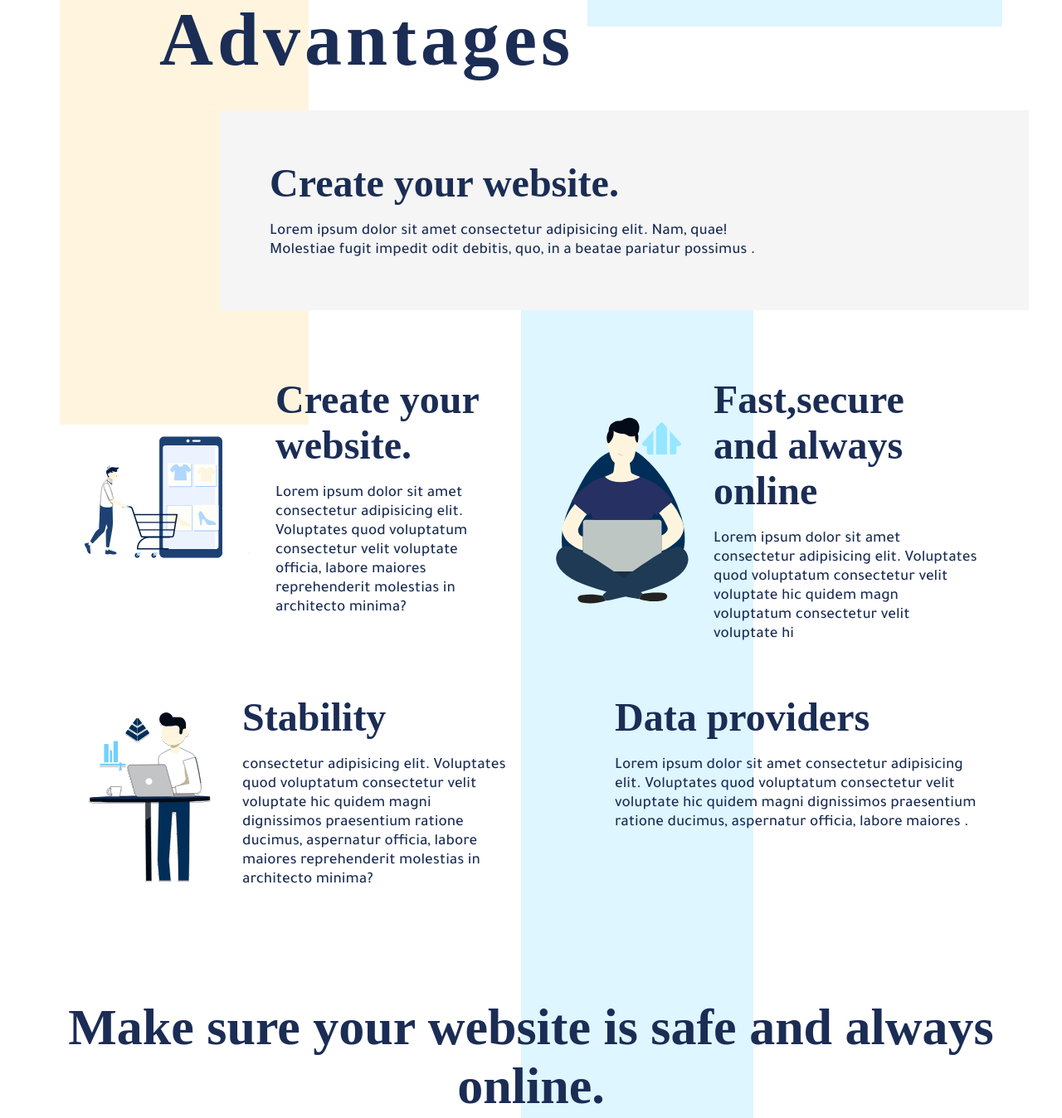
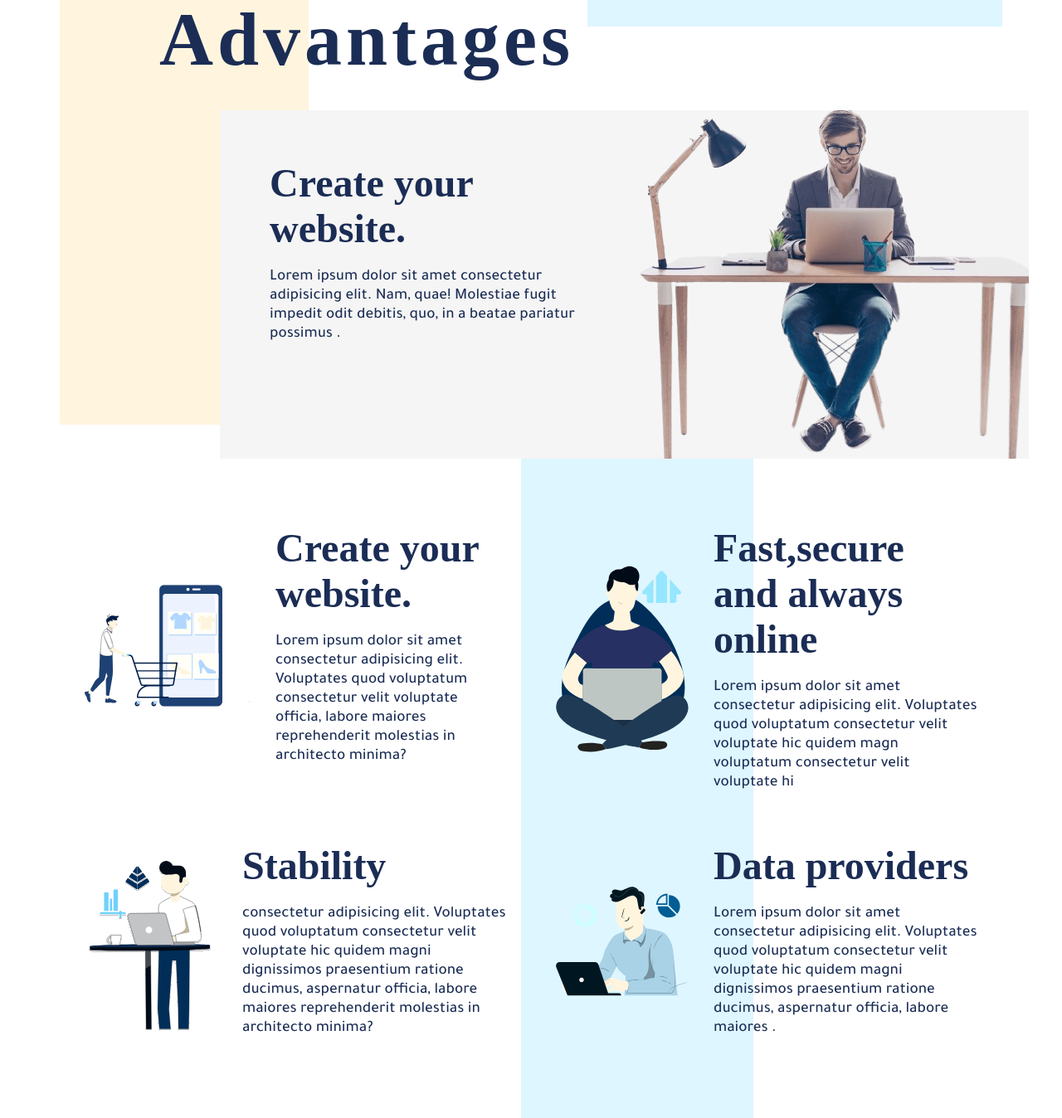
Before and after one commit to Ahmed-Eldalatony/Sky-Host, a plain HTML site: page index.html in a window 1280 px wide. Shown: the part 2709-4057 px from the top of the page at 83% size. Drawn offline with Linux system fonts and the light colour scheme; the site is published under a folder, as on GitHub Pages, so addresses that start at the root find nothing; a web font is replaced by a local one.

Commit message:
Add files via upload

```diff
--- a/index.html
+++ b/index.html
@@ -33,7 +33,7 @@
                 <li><a href="#">Dedicated servers </a></li>
                 <li><a href="#">VPS hosting </a></li>
                 <li><a href="#">Shared hosting </a></li>
-                <li><a href="#domains">Domains</a></li>
+                <li><a href="#">Domains</a></li>
                 <li class="bar"></li>
                 <li><a href="#">About us </a></li>
                 <li><a href="#">Contact</a></li>
@@ -153,7 +153,7 @@
         <h3>Create your website.</h3>
         <p>Lorem ipsum dolor sit amet consectetur adipisicing elit. Nam, quae! Molestiae fugit impedit odit debitis, quo, in a beatae pariatur possimus .</p>
     </div>
-    <img src="/imgs/Stock_image-4.png" alt="">
+    <img src="imgs/Stock_image-4.png" alt="">
         </div>
         <div class="advantages-points">
             <div class="point card">
@@ -191,7 +191,7 @@
             </div>
             </div>
             <div class="point card">
-                <img src="/imgs/Create Website.svg" alt="">
+                <img src="imgs/Create Website.svg" alt="">
                 <div class="point-txt">
                 <h3>
                 Data providers
```
